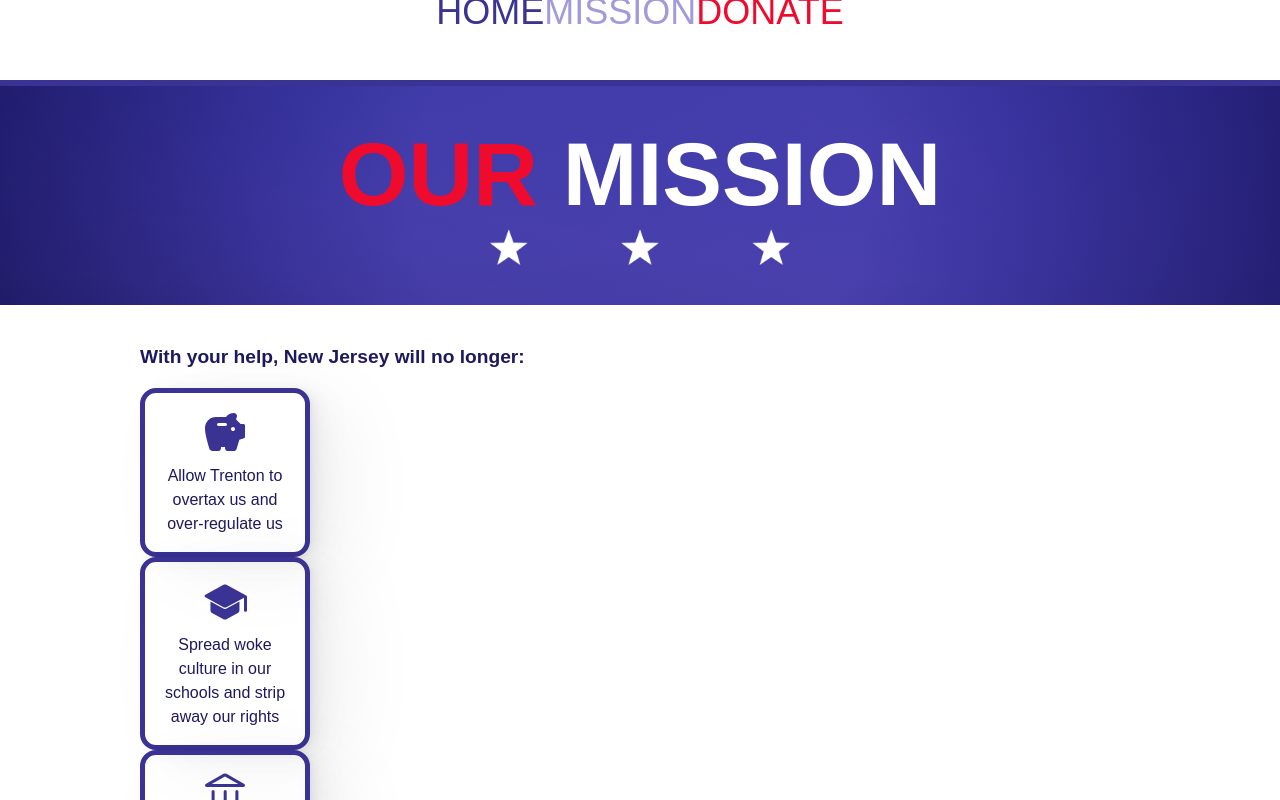
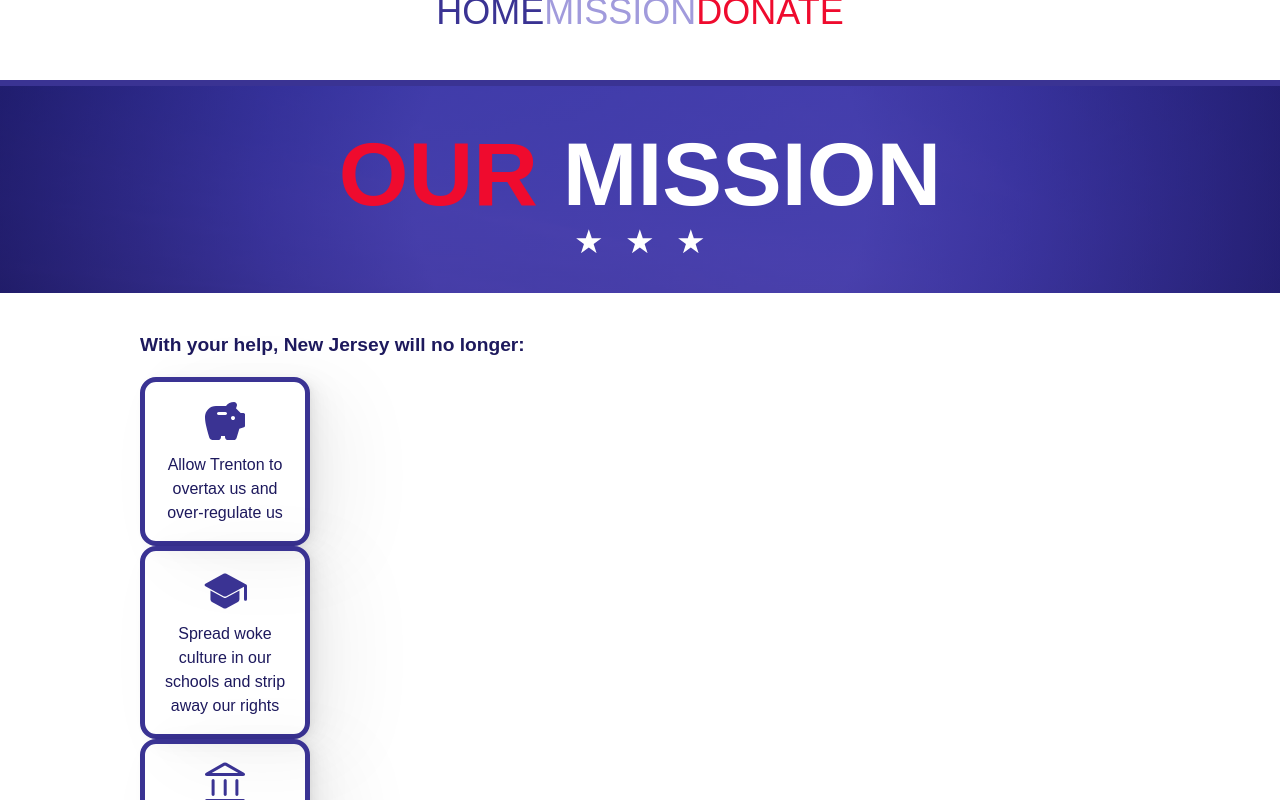
Before and after one commit to National-Public-Affairs/ecs-nj-splash-react, a React (Vite) app: page /mission in a window 1280 px wide. Shown: the top 800 px of the page. Built offline with nearby package versions, Linux system fonts and the light colour scheme; a web font is replaced by a local one.

Commit message:
created SVG star animation in header

```diff
--- a/src/assets/SVG/Star.tsx
+++ b/src/assets/SVG/Star.tsx
@@ -1,15 +1,15 @@
 export default function Star() {
   return (
-    <svg xmlns="http://www.w3.org/2000/svg" viewBox="0 0 298.54 283.92">
+    <svg
+      xmlns="http://www.w3.org/2000/svg"
+      viewBox="0 0 298.54 283.92"
+    >
       <g>
         <g>
           <polygon
             points="149.27 216.28 57.97 282.62 92.84 175.28 1.54 108.95 114.39 108.95 149.27 1.62 184.14 108.95 297 108.95 205.7 175.28 240.57 282.62 149.27 216.28"
             style={{ fill: 'white' }}
           />
-          <path
-            d="m149.27,3.24l34.29,105.52.22.69h111.68l-89.76,65.22-.59.43.22.69,34.29,105.52-89.76-65.22-.59-.43-.59.43-89.76,65.22,34.29-105.52.22-.69-.59-.43L3.08,109.45h111.68l.22-.69L149.27,3.24m0-3.24l-35.24,108.45H0l92.25,67.03-35.24,108.45,92.25-67.03,92.25,67.03-35.24-108.45,92.25-67.03h-114.03L149.27,0h0Z"
-          />
         </g>
       </g>
     </svg>
--- a/src/components/Header/Header.tsx
+++ b/src/components/Header/Header.tsx
@@ -1,3 +1,4 @@
+import Stars from '../Stars/Stars';
 import stars from '../../assets/stars.png';
 import styles from './Header.module.css';
 
@@ -14,11 +15,12 @@ export default function Header({ redText, whiteText, children }: Props) {
         <span className={styles.red}>{redText}</span>&nbsp;
         {whiteText}
       </h1>
-      <img
+      {/* <img
         src={stars}
         alt="Elect Common Sense"
         className={styles.stars}
-      />
+      /> */}
+      <Stars />
       {...children}
     </div>
   );
--- /dev/null
+++ b/src/components/Stars/Stars.module.css
@@ -0,0 +1,11 @@
+.wrapper {
+  display: flex;
+  flex-flow: row nowrap;
+  justify-content: center;
+  align-items: center;
+  gap: 2vw;
+}
+
+.star {
+  width: 2vw;
+}
--- /dev/null
+++ b/src/components/Stars/Stars.tsx
@@ -0,0 +1,28 @@
+import { useTrail, animated } from '@react-spring/web';
+import Star from '../../assets/SVG/Star';
+import styles from './Stars.module.css';
+
+export default function Stars() {
+  const trails = useTrail(3, {
+    from: {
+      opacity: 0,
+      transform: 'scale(0.5)',
+    },
+    to: {
+      opacity: 1,
+      transform: 'scale(1)',
+    },
+  });
+
+  return (
+    <div className={styles.wrapper}>
+      {
+        trails.map((props) => (
+          <animated.div className={styles.star} style={props}>
+            <Star />
+          </animated.div>
+        ))
+      }
+    </div>
+  );
+}
```
